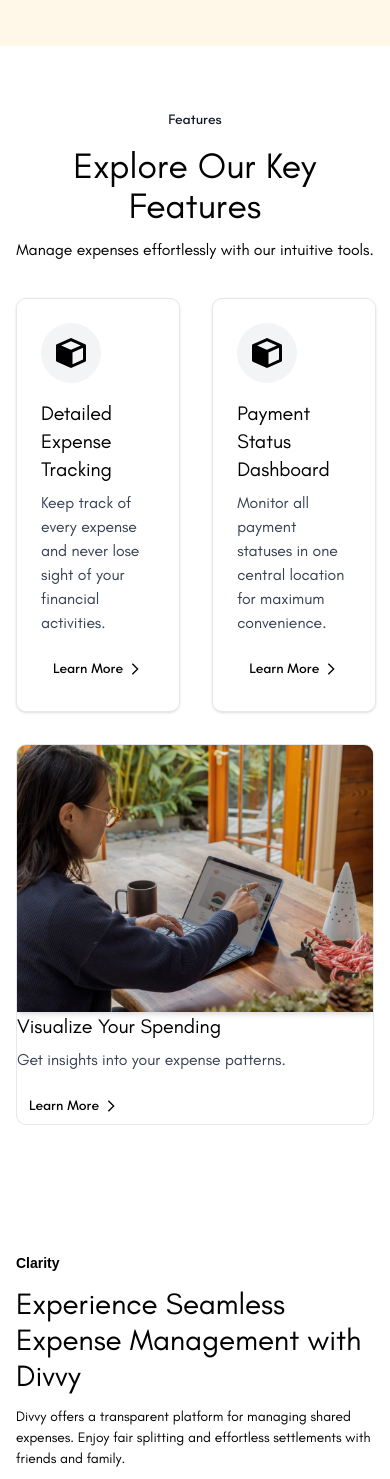
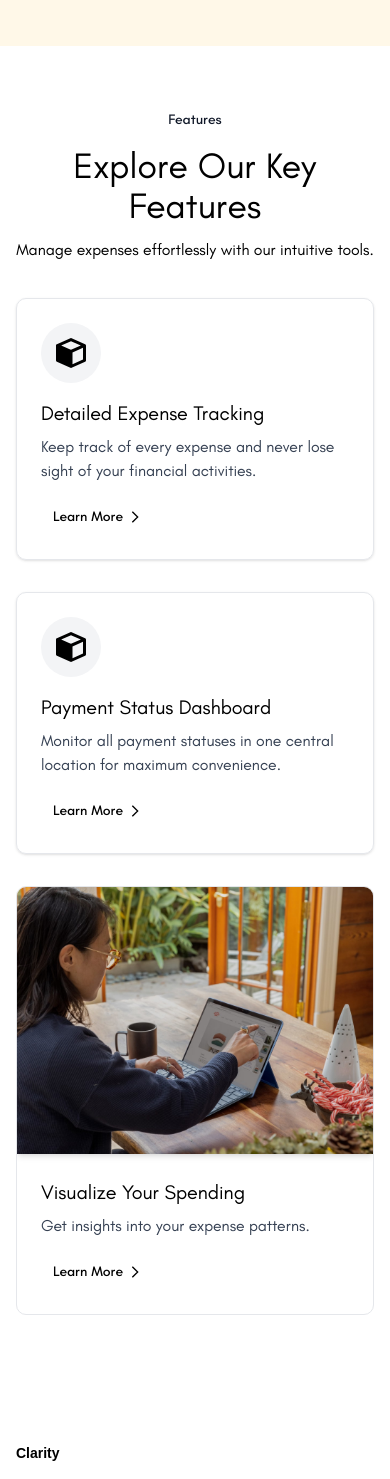
Before and after one commit to emmanuelkumah/trello-trailblazers, a React (Vite) app in the folder frontend/: page / in a window 390 px wide. Shown: the part 2948-4427 px from the top of the page. Built offline with nearby package versions, Linux system fonts and the light colour scheme; a web font is replaced by a local one.

Commit message:
style: make keyfeatures section mobile responsive

```diff
--- a/frontend/src/ui/landing/KeyFeatures.tsx
+++ b/frontend/src/ui/landing/KeyFeatures.tsx
@@ -65,8 +65,8 @@ const KeyFeatures = () => {
         <p className='text-base mb-9 text-center'>
           Manage expenses effortlessly with our intuitive tools.
         </p>
-        <div className='grid grid-cols-1 md:grid-cols-2 gap-8'>
-            <div className='flex space-x-8'>
+        <div className='grid grid-cols-1 lg:grid-cols-2 gap-8'>
+            <div className='flex flex-col md:flex-row space-y-8 md:space-y-0 md:space-x-8'>
             <FeatureItem
               icon={<Icon />}
               title='Detailed Expense Tracking'
@@ -80,14 +80,14 @@ const KeyFeatures = () => {
             </div>
 
           <div className='flex flex-col md:flex-row items-stretch justify-between border border-gray-200 rounded-lg hover:shadow-md transition-shadow overflow-hidden'>
-            <div className='flex-1'>
+            <div className='w-full md:w-1/2'>
               <img
                 src={keyFeatureImage}
                 alt='Feature Image'
-          className='shadow-md h-full object-cover'
+                className='shadow-md w-full h-full object-cover'
               />
             </div>
-            <div className='flex flex-col flex-1 md:pl-6 justify-center items-start'>
+            <div className='flex flex-col flex-1 p-6 justify-center items-start'>
               <h3 className='font-normal text-xl mb-2'>
                 Visualize Your Spending
               </h3>
```
Lines whose indentation alone changed are shown as unchanged.
